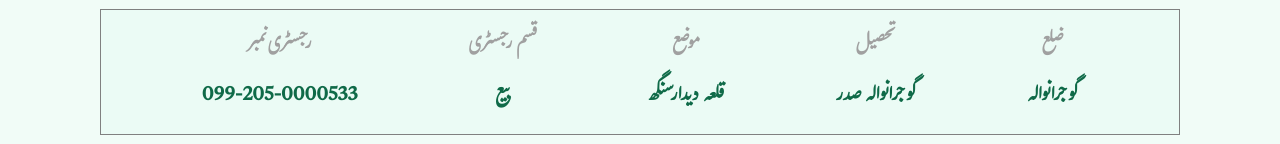
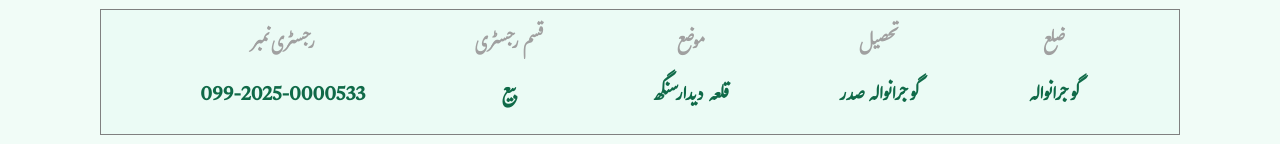
Before and after one commit to punjabzameen/https-onlinefard.punjab-zameen.gov.pk-RegistryVerification-data-HZVAQeF2tYkBM-J12NYEZC2NKPY2HI-0pB, a plain HTML site: page index.html in a window 1280 px wide. Shown: the part 236-380 px from the top of the page. Drawn offline with Linux system fonts and the light colour scheme.

Commit message:
Update index.html

```diff
--- a/index.html
+++ b/index.html
@@ -32,7 +32,7 @@
             <div class="item text1">
                 <h3>رجسٹری نمبر
                 </h3>
-                <p>099-205-0000533
+                <p>099-2025-0000533
                 </p>
             </div>
             <div class="item text2"><h3>قسم رجسٹری
```
